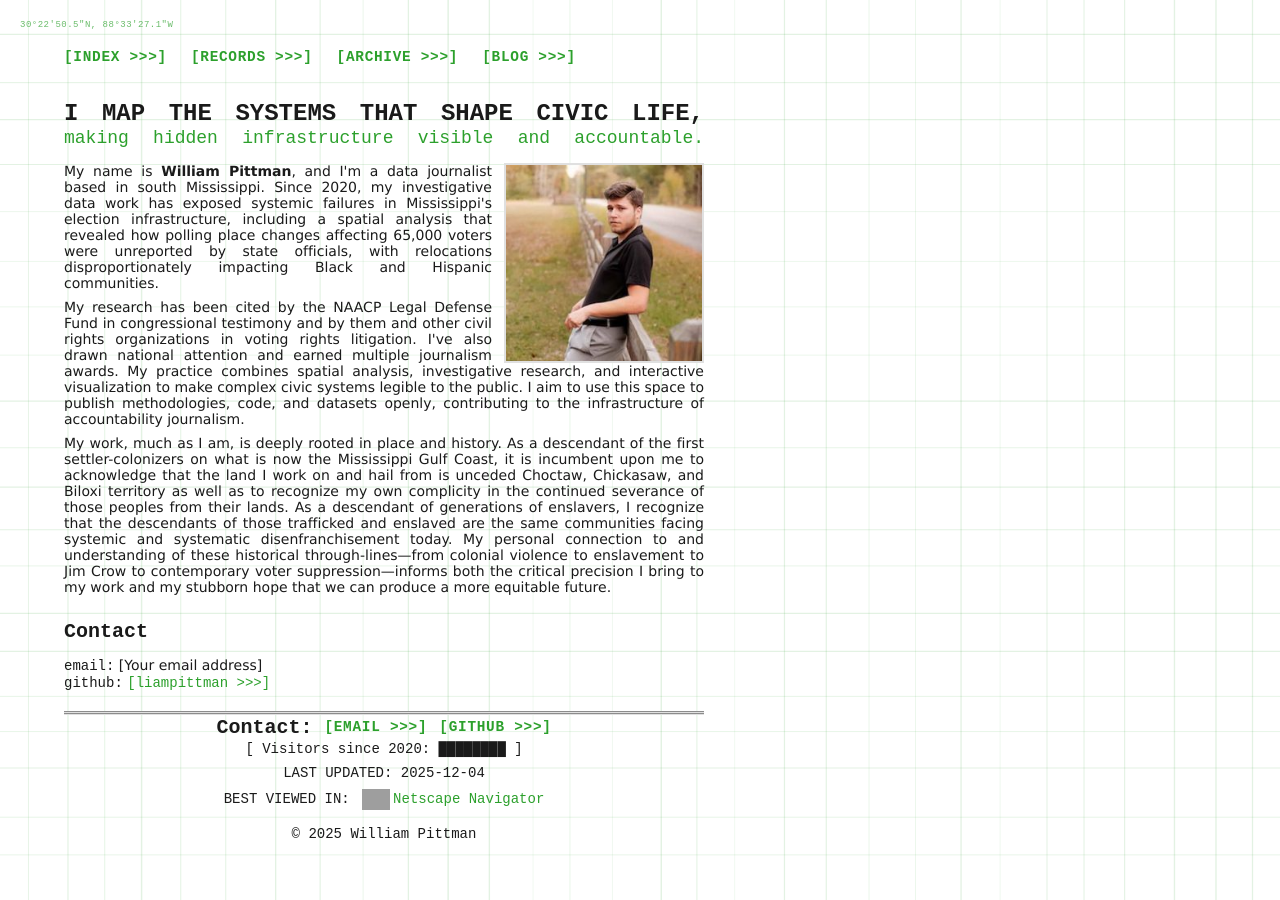
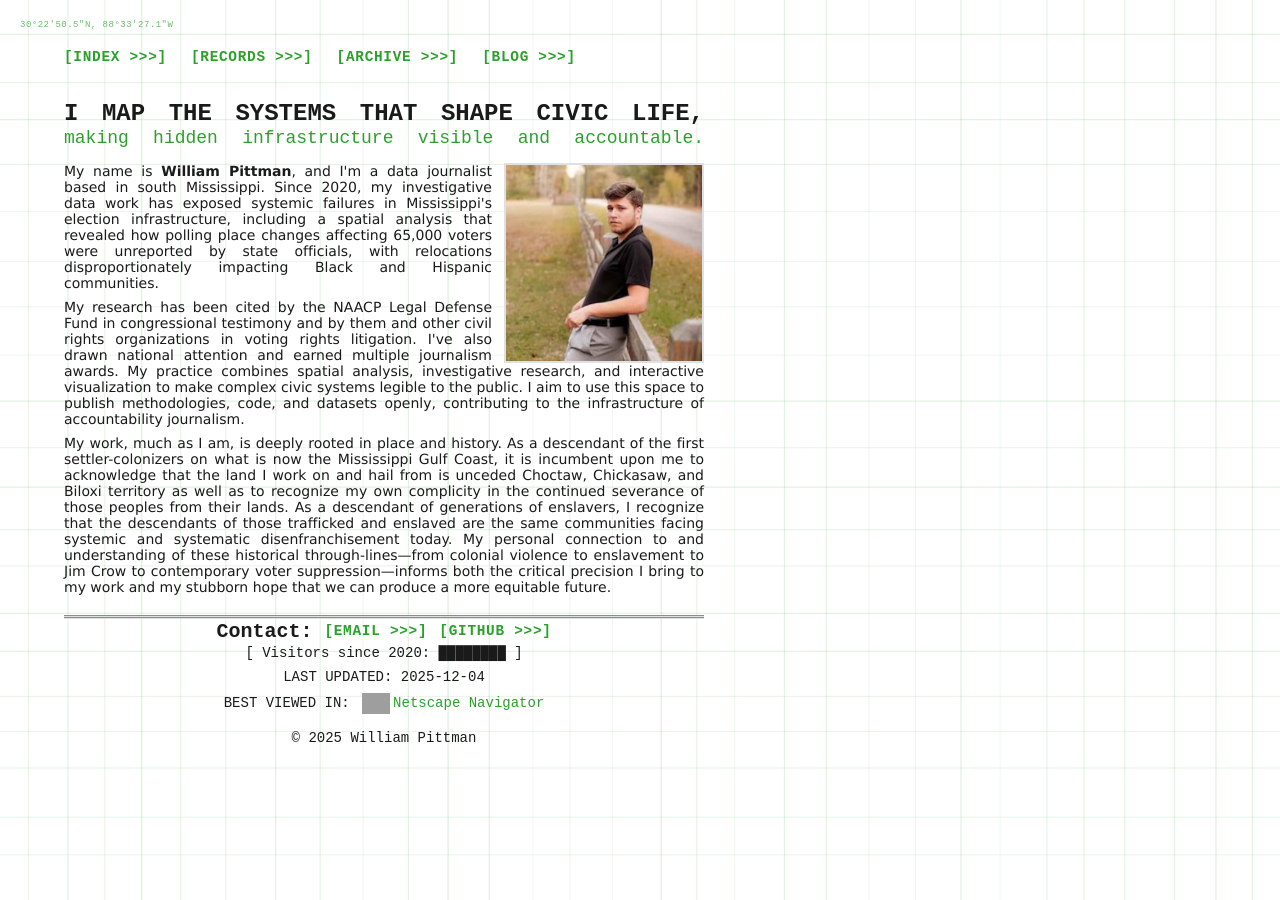
Before and after one commit to liampittman/liampittman.github.io, a Jekyll site: the page built from index.html, in a window 1280 px wide. Built offline with Jekyll 4.4.1, drawn with Linux system fonts in a browser that asks for light colours; grey boxes are pictures that could not be loaded.

Commit message:
Removed extra contact block

```diff
--- a/index.html
+++ b/index.html
@@ -16,10 +16,3 @@ description: Award-winning data journalist William Pittman creates investigative
 <p>My research has been cited by the NAACP Legal Defense Fund in congressional testimony and by them and other civil rights organizations in voting rights litigation. I've also drawn national attention and earned multiple journalism awards. My practice combines spatial analysis, investigative research, and interactive visualization to make complex civic systems legible to the public. I aim to use this space to publish methodologies, code, and datasets openly, contributing to the infrastructure of accountability journalism.</p>
 
 <p>My work, much as I am, is deeply rooted in place and history. As a descendant of the first settler-colonizers on what is now the Mississippi Gulf Coast, it is incumbent upon me to acknowledge that the land I work on and hail from is unceded Choctaw, Chickasaw, and Biloxi territory as well as to recognize my own complicity in the continued severance of those peoples from their lands. As a descendant of generations of enslavers, I recognize that the descendants of those trafficked and enslaved are the same communities facing systemic and systematic disenfranchisement today. My personal connection to and understanding of these historical through-lines—from colonial violence to enslavement to Jim Crow to contemporary voter suppression—informs both the critical precision I bring to my work and my stubborn hope that we can produce a more equitable future.</p>
-
-
-        <h3>Contact</h3>
-        <p>
-            <span class="mono">email:</span> [Your email address]<br>
-            <span class="mono">github:</span> <a href="https://github.com/liampittman" target="_blank" rel="noopener" class="mono">[liampittman >>>]</a>
-        </p>
```
